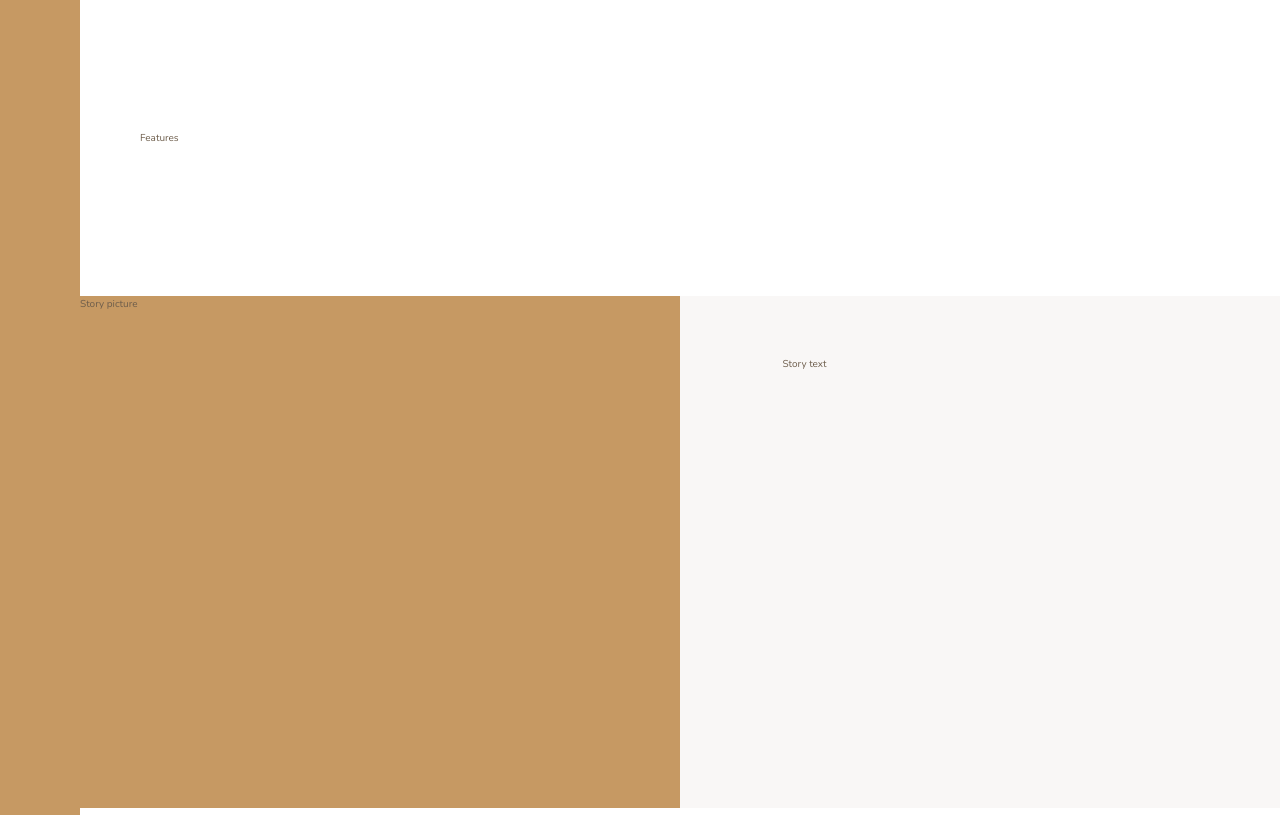
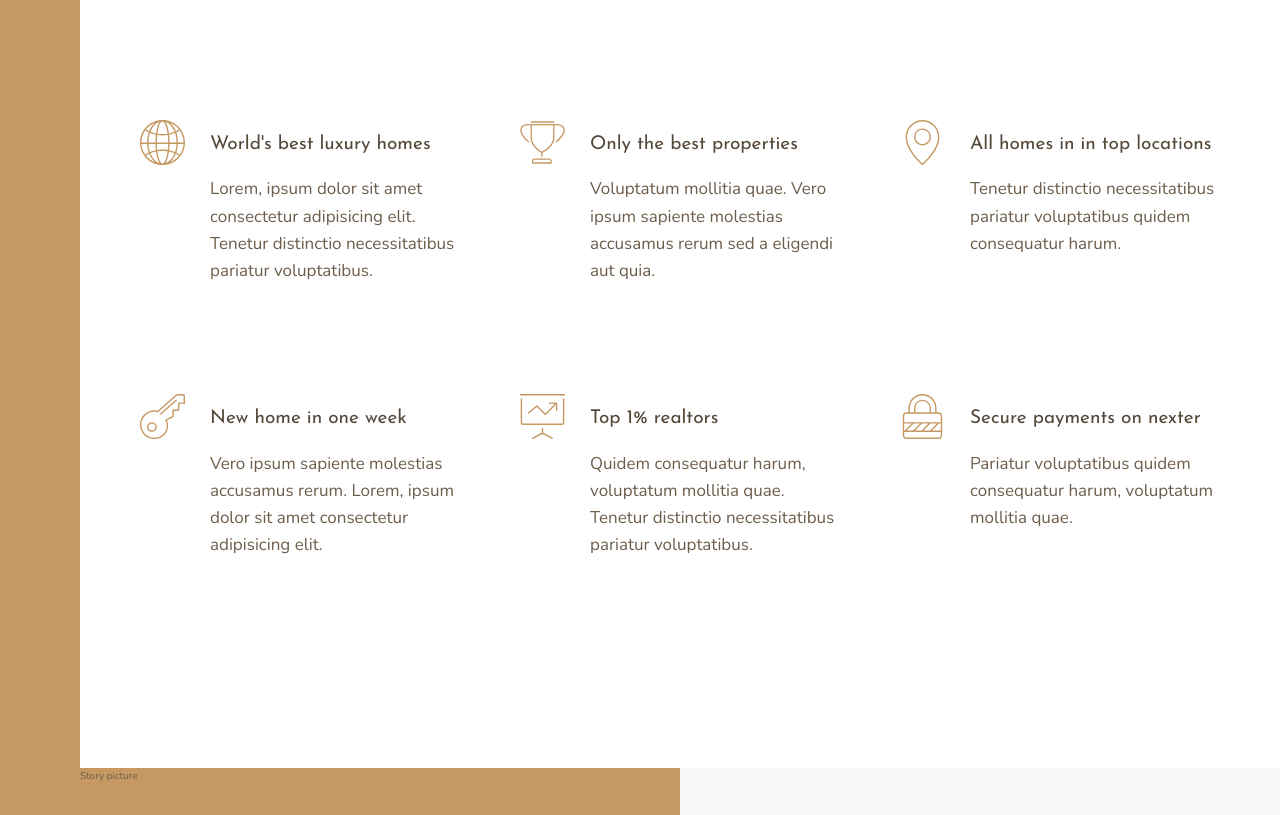
Before and after one commit to THrytsaienko/Nexter, a website: page index.html in a window 1280 px wide. Shown: the part 660-1475 px from the top of the page. Drawn offline with nearby package versions, Linux system fonts and the light colour scheme.

Commit message:
Features section finished

```diff
--- a/index.html
+++ b/index.html
@@ -28,7 +28,53 @@
     </div>
 
     <section class="features">
-        Features
+        <div class="feature">
+            <svg class="feature__icon">
+                <use xlink:href="img/sprite.svg#icon-global"></use>
+            </svg>
+            <h4 class="heading-4 heading-4--dark">World's best luxury homes</h4>
+            <p class="feature__text">Lorem, ipsum dolor sit amet consectetur adipisicing elit. Tenetur distinctio necessitatibus pariatur voluptatibus.</p>
+        </div>
+
+        <div class="feature">
+            <svg class="feature__icon">
+                <use xlink:href="img/sprite.svg#icon-trophy"></use>
+            </svg>
+            <h4 class="heading-4 heading-4--dark">Only the best properties</h4>
+            <p class="feature__text">Voluptatum mollitia quae. Vero ipsum sapiente molestias accusamus rerum sed a eligendi aut quia.</p>
+        </div>
+
+        <div class="feature">
+            <svg class="feature__icon">
+                <use xlink:href="img/sprite.svg#icon-map-pin"></use>
+            </svg>
+            <h4 class="heading-4 heading-4--dark">All homes in in top locations</h4>
+            <p class="feature__text">Tenetur distinctio necessitatibus pariatur voluptatibus quidem consequatur harum.</p>
+        </div>
+
+        <div class="feature">
+            <svg class="feature__icon">
+                <use xlink:href="img/sprite.svg#icon-key"></use>
+            </svg>
+            <h4 class="heading-4 heading-4--dark">New home in one week</h4>
+            <p class="feature__text">Vero ipsum sapiente molestias accusamus rerum. Lorem, ipsum dolor sit amet consectetur adipisicing elit.</p>
+        </div>
+
+        <div class="feature">
+            <svg class="feature__icon">
+                <use xlink:href="img/sprite.svg#icon-presentation"></use>
+            </svg>
+            <h4 class="heading-4 heading-4--dark">Top 1% realtors</h4>
+            <p class="feature__text">Quidem consequatur harum, voluptatum mollitia quae. Tenetur distinctio necessitatibus pariatur voluptatibus.</p>
+        </div>
+
+        <div class="feature">
+            <svg class="feature__icon">
+                <use xlink:href="img/sprite.svg#icon-lock"></use>
+            </svg>
+            <h4 class="heading-4 heading-4--dark">Secure payments on nexter</h4>
+            <p class="feature__text">Pariatur voluptatibus quidem consequatur harum, voluptatum mollitia quae.</p>
+        </div>
     </section>
 
     <div class="story__pictures">
--- a/sass/_features.scss
+++ b/sass/_features.scss
@@ -1,6 +1,12 @@
 .features {
     grid-column: center-start / center-end;
     margin: 15rem 0;
+
+    display: grid;
+    // grid-template-columns: repeat(3, 1fr);
+    grid-template-columns: repeat(auto-fit, minmax(25rem, 1fr));
+    grid-gap: 6rem;
+    align-items: start;
     // @supports(display: grid) {
     //     display: grid; //grid-template-columns: repeat(3, 1fr);
     //     grid-template-columns: repeat(auto-fit, minmax(25rem, 1fr));
@@ -8,3 +14,27 @@
     //     align-items: start;
     // }
 }
+
+.feature {
+    // float: left;
+    // width: 33.3333%;
+    margin-bottom: 6rem;
+    // @supports(display: grid) {
+    //     width: auto;
+    //     margin-bottom: 0;
+    // }
+    display: grid;
+    grid-template-columns: min-content 1fr;
+    grid-row-gap: 1.5rem;
+    grid-column-gap: 2.5rem;
+    &__icon {
+        fill: $color-primary;
+        width: 4.5rem;
+        height: 4.5rem;
+        grid-row: 1 / span 2;
+        transform: translateY(-1rem);
+    }
+    &__text {
+        font-size: 1.7rem;
+    }
+}
--- a/sass/_typography.scss
+++ b/sass/_typography.scss
@@ -0,0 +1,28 @@
+    %heading {
+        font-family: $font-display;
+        font-weight: 400;
+    }
+
+    .heading-1 {
+        @extend %heading;
+    }
+
+    .heading-2 {
+        @extend %heading;
+    }
+
+    .heading-3 {
+        @extend %heading;
+    }
+
+    .heading-4 {
+        @extend %heading;
+        font-size: 1.9rem;
+
+        &--light {
+            color: $color-grey-light-1;
+        }
+        &--dark {
+            color: $color-grey-dark-1;
+        }
+    }
```
Also changed, not shown: css/style.css.
